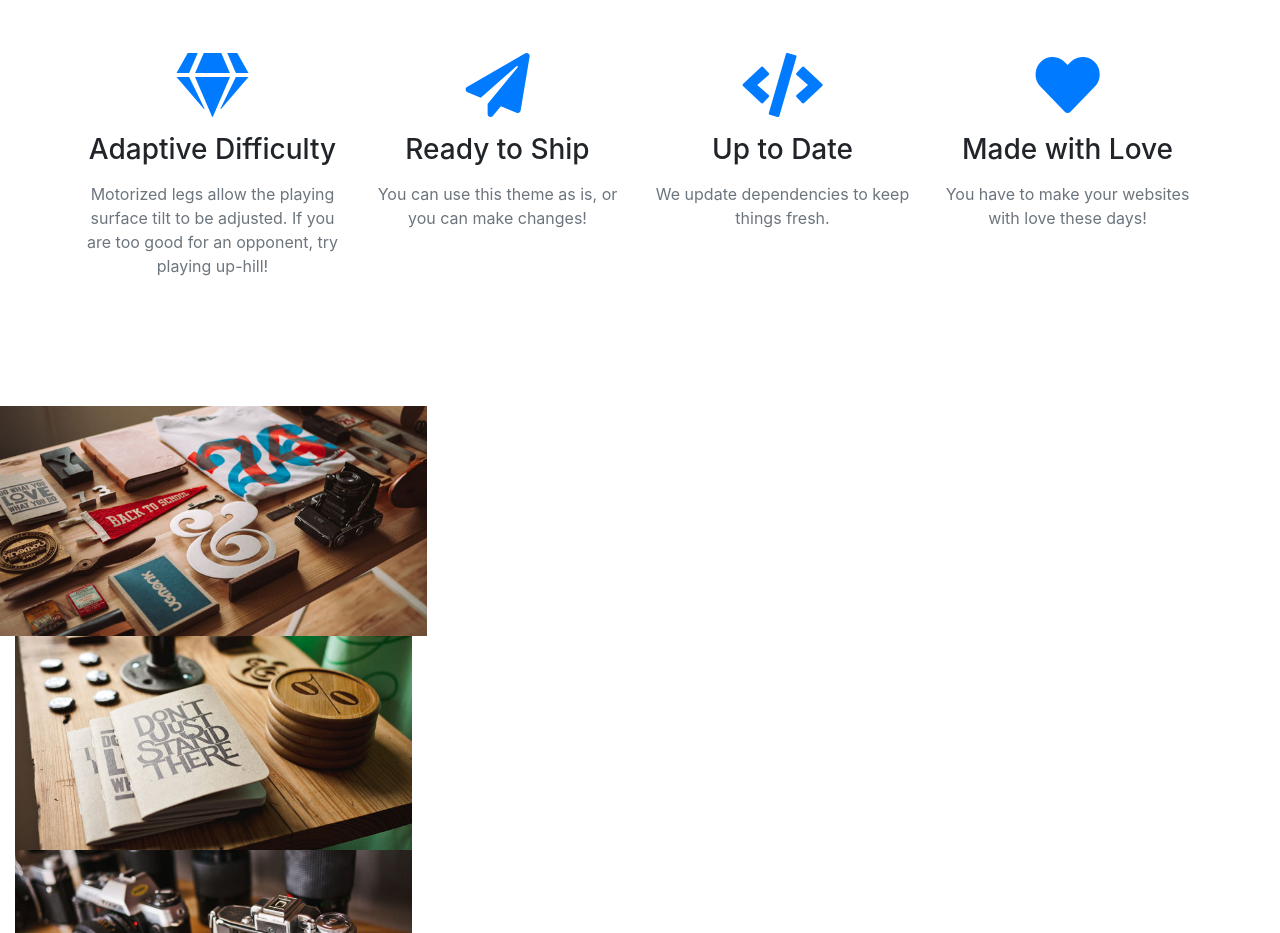
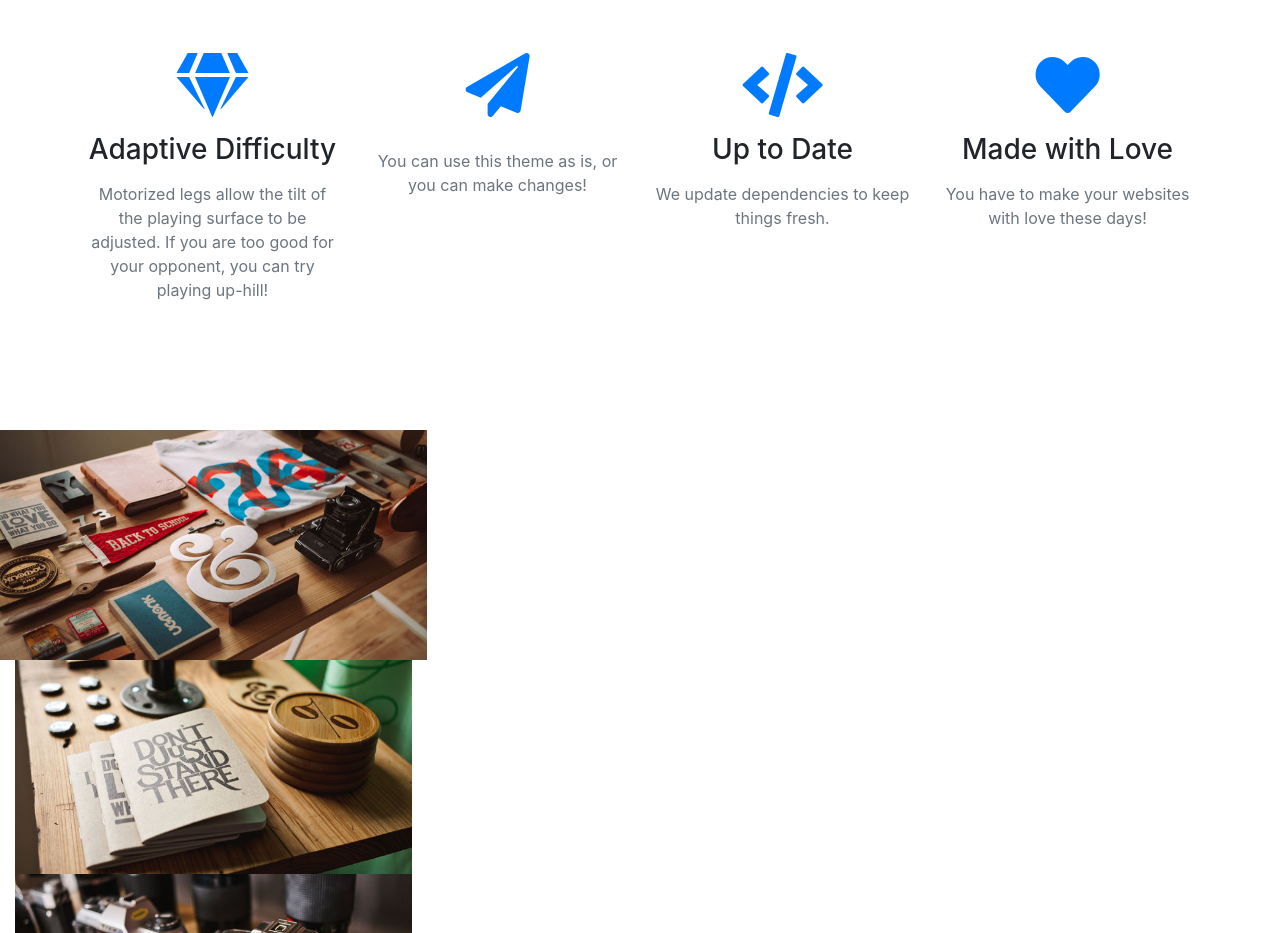
Before and after one commit to dylanhall16/horizons, a website with bundled scripts: page index.html in a window 1280 px wide. Shown: the part 1520-2453 px from the top of the page. Built offline with nearby package versions, Linux system fonts and the light colour scheme.

Commit message:
Update index.html
adaptive difficulty update 5

```diff
--- a/index.html
+++ b/index.html
@@ -99,13 +99,13 @@
           <div class="service-box mt-5 mx-auto">
             <i class="fas fa-4x fa-gem text-primary mb-3 sr-icon-1"></i>
             <h3 class="mb-3">Adaptive Difficulty</h3>
-            <p class="text-muted mb-0">Motorized legs allow the playing surface tilt to be adjusted. If you are too good for an opponent, try playing up-hill!
+            <p class="text-muted mb-0">Motorized legs allow the tilt of the playing surface to be adjusted. If you are too good for your opponent, you can try playing up-hill! </p>
           </div>
         </div>
         <div class="col-lg-3 col-md-6 text-center">
           <div class="service-box mt-5 mx-auto">
             <i class="fas fa-4x fa-paper-plane text-primary mb-3 sr-icon-2"></i>
-            <h3 class="mb-3">Ready to Ship</h3>
+            <h3 class="mb-3"></h3>
             <p class="text-muted mb-0">You can use this theme as is, or you can make changes!</p>
           </div>
         </div>
```
